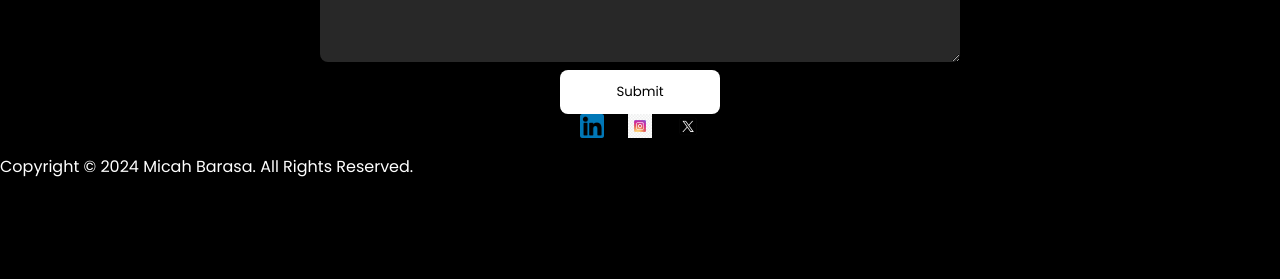
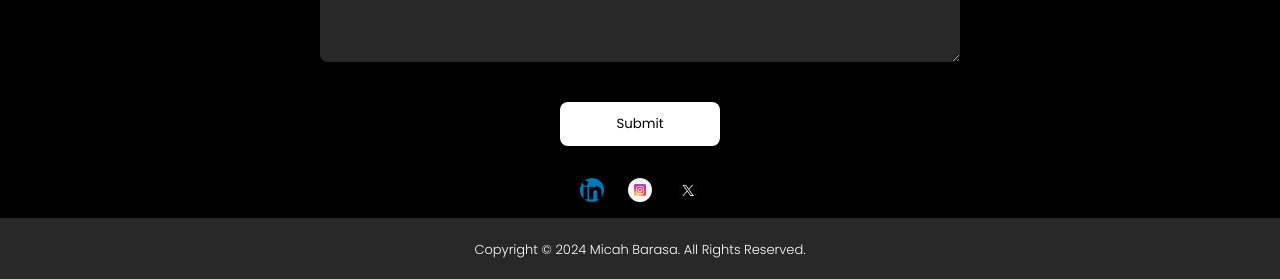
Before and after one commit to Barasa-Micah/mica_portfolio, a React (Create React App) app: page / in a window 1280 px wide. Shown: the part 2930-3209 px from the top of the page. Before the commit the page ends 3109 px from the top, so only its background shows below. Built offline with nearby package versions, Linux system fonts and the light colour scheme.

Commit message:
Styled footer

```diff
--- a/src/components/Contact/Contact.css
+++ b/src/components/Contact/Contact.css
@@ -70,7 +70,7 @@
     background: white;
     border: none;
     padding: 0.75rem 3.5rem;
-    margin: 2rems;
+    margin: 2rem 0;
     border-radius: 0.5rem;
 }
 
@@ -84,4 +84,5 @@
     height: 1.5rem;
     width: 1.5rem;
     margin: 0 0.75rem;
+    border-radius: 50%;
 }
--- a/src/components/Footer/Footer.css
+++ b/src/components/Footer/Footer.css
@@ -0,0 +1,10 @@
+.footer {
+    width: 100vw;
+    height: 4rem;
+    background: rgb(40, 40, 40);
+    display: flex;
+    align-items: center;
+    justify-content: center;
+    font-weight: 300;
+    font-size: small;
+}
--- a/src/components/Footer/Footer.js
+++ b/src/components/Footer/Footer.js
@@ -1,4 +1,5 @@
 import React from 'react'
+import './Footer.css'
 
 const Footer = () => {
   return(
```
